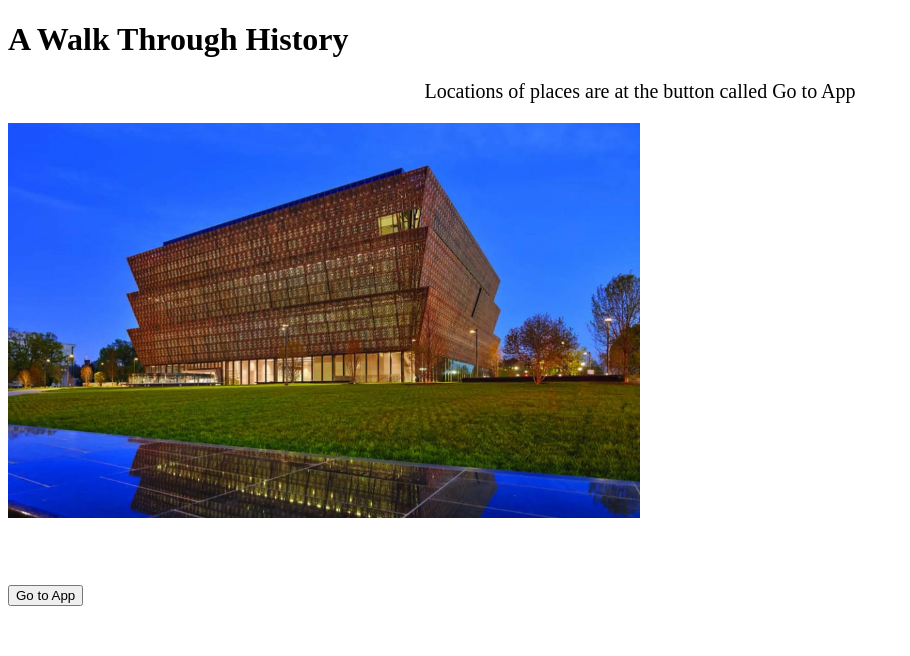
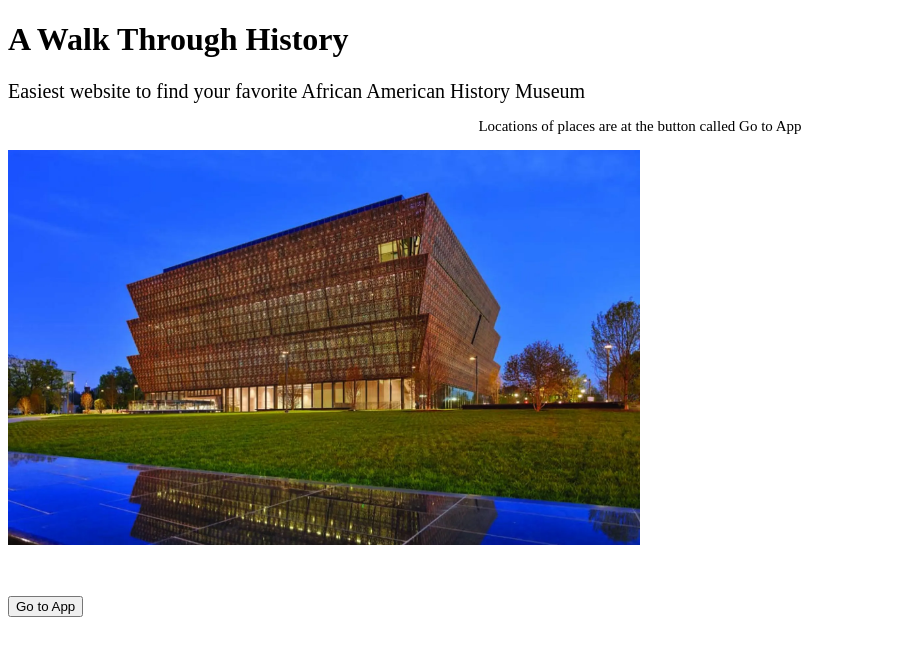
Before and after one commit to ugackMiner53/HackNC2024, a SvelteKit app: page / in a window 1280 px wide. Shown: the top 656 px of the page, without its empty margins (0-910 px from the left). Built offline with nearby package versions, Linux system fonts and the light colour scheme.

Commit message:
homepage edit
changed text

```diff
--- a/src/routes/+page.svelte
+++ b/src/routes/+page.svelte
@@ -4,9 +4,11 @@
 </script>
 <style>
     p {text-align: center;}
-    p {font-size: 20px;}
+    p1 {font-size: 20px;}
+    p {font-size: 15px;}
 </style>
 <h1 style="font-family:'Papyrus'">A Walk Through History</h1>
+<p1>Easiest website to find your favorite African American History Museum</p1>
 <p>Locations of places are at the button called Go to App</p>
 <img src={image} alt="National Museum of African American History and Culture" width = "50%" height = "50%">
 <p>&nbsp</p>
```
